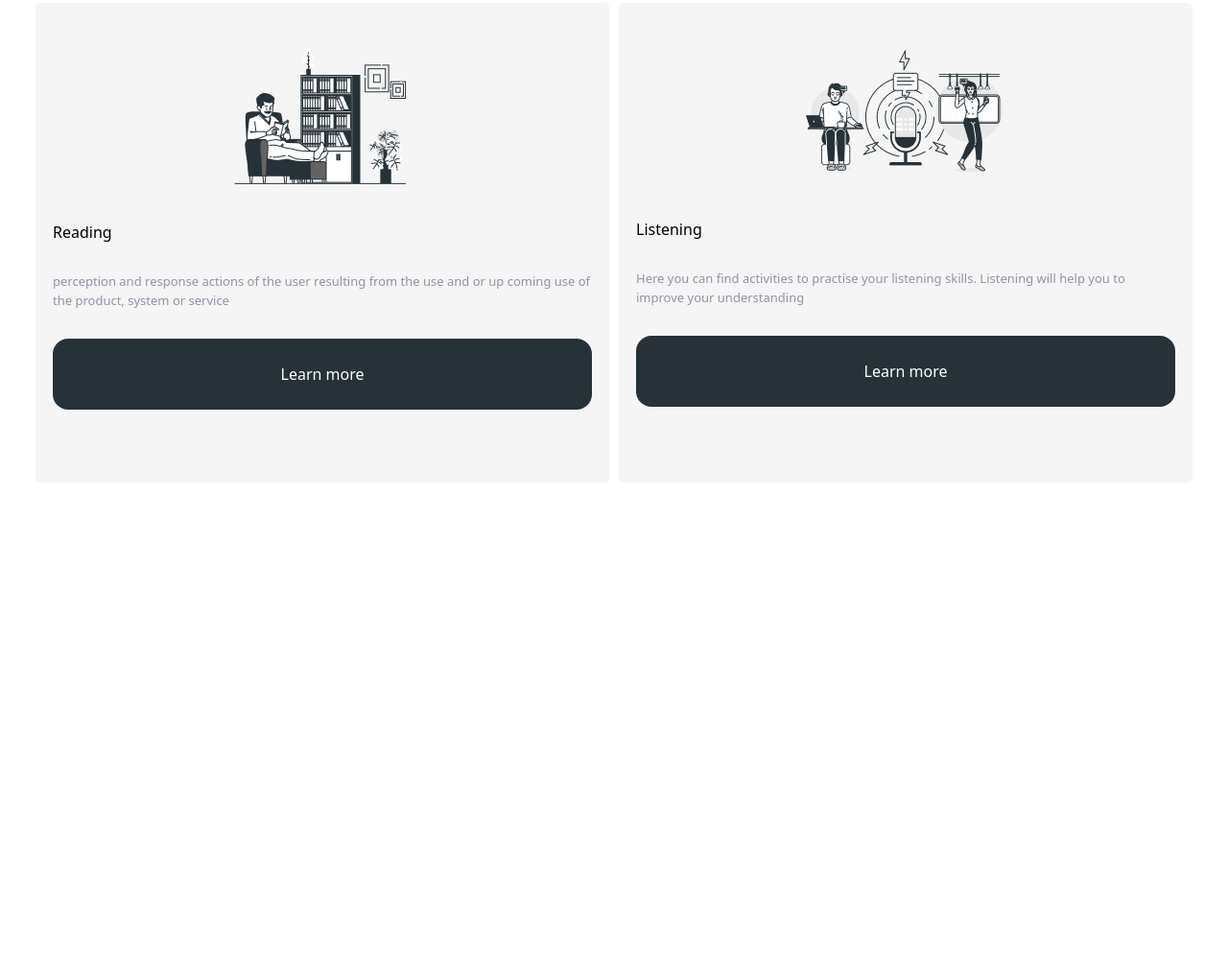
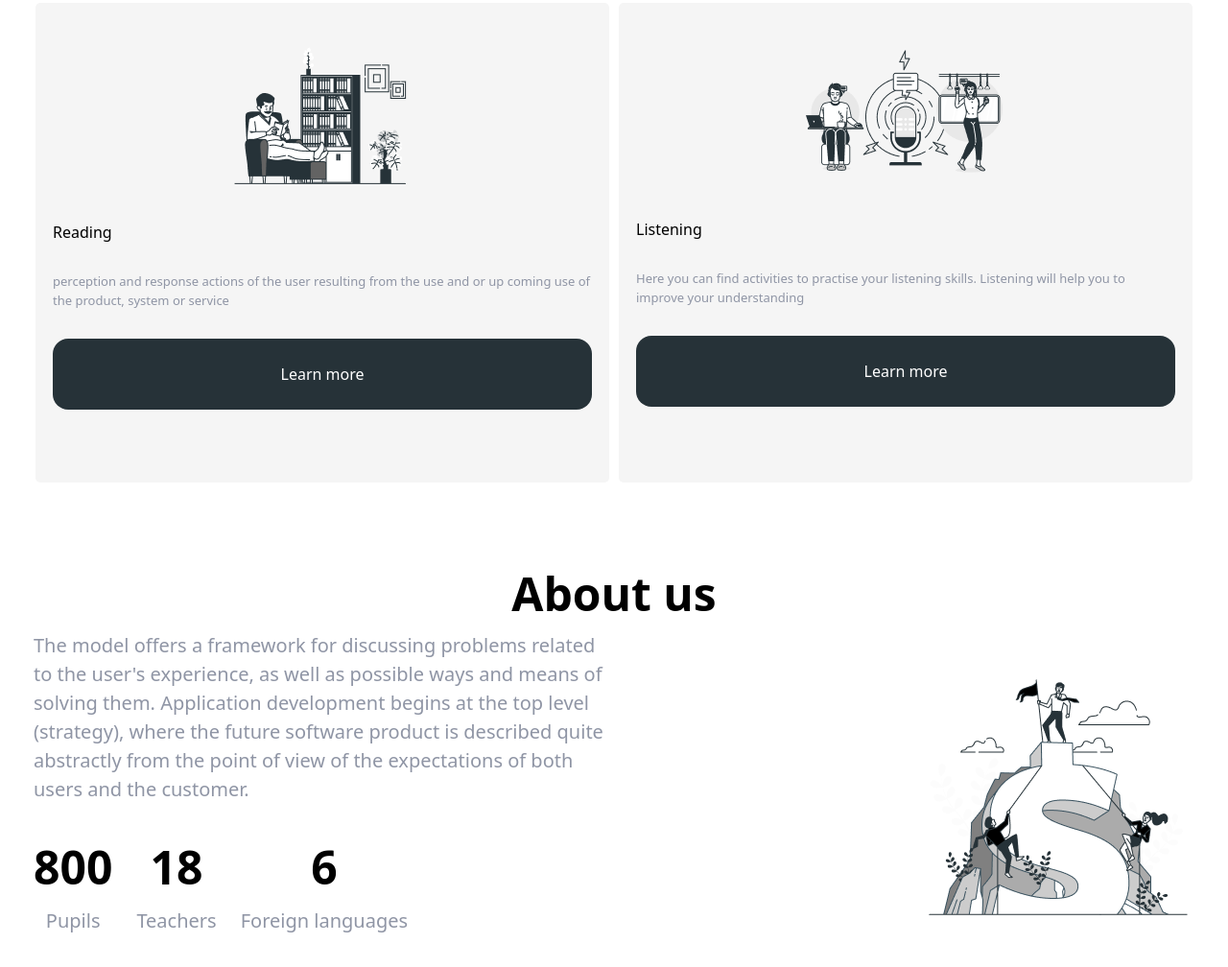
Before and after one commit to muhammadnazarov1724-cell/Britlex, a website: page index.html in a window 1280 px wide. Shown: the part 1460-2468 px from the top of the page at 96% size. Before the commit the page ends 2043 px from the top, so only its background shows below. Drawn offline with Linux system fonts and the light colour scheme.

Commit message:
main section3

```diff
--- a/index.html
+++ b/index.html
@@ -55,8 +55,14 @@
         </div>
       </section>
       <section class="my-[80px] px-[12px]">
-        <p class="text-[24px] font-bold text-center sm:text-[36px] lg:text-[36px] ">Skills</p>
-        <div class="flex flex-col gap-[10px] sm:grid grid-cols-2 lg:max-w-[1280px] m-auto justify-between md:px-[25px] my-[40px]">
+        <p
+          class="text-[24px] font-bold text-center sm:text-[36px] lg:text-[36px]"
+        >
+          Skills
+        </p>
+        <div
+          class="flex flex-col gap-[10px] sm:grid grid-cols-2 lg:max-w-[1280px] m-auto justify-between md:px-[25px] my-[40px]"
+        >
           <div
             class="h-[600px] flex flex-col gap-[30px] bg-[#F5F5F5] rounded-[5px] px-[18px] py-[40px] gap-[20px]"
           >
@@ -130,7 +136,8 @@
             <p class="">Listening</p>
             <div class="flex flex-col gap-[20px]">
               <p class="text-[#8F95A5] text-[13px]">
-               Here you can find activities to practise your listening skills. Listening will help you to improve your understanding
+                Here you can find activities to practise your listening skills.
+                Listening will help you to improve your understanding
               </p>
             </div>
             <button
@@ -139,8 +146,40 @@
               Learn more
             </button>
           </div>
+        </div>
+      </section>
+      <section class="my-[70px] px-[35px] max-w-[1150px] m-auto lg:max-w-[1280px] lg:m-auto lg:justify-between">
+        <p class="text-[25px] font-bold text-center sm:text-[30px] md:text-[36px] lg:text-[48px]">About us</p>
+        <div class="flex flex-col flex flex-col md:flex-row-reverse  max-w-[1150px] m-auto justify-between items-center lg:max-w-[1280px] lg:m-auto lg:justify-between">
+        <div class="flex justify-center my-[35px]">
+          <img src="./images/Business competition-bro 1.png" alt="" />
+        </div>
+        <div class="md:w-[50%]">
+          <p class="text-[#8F95A5] text-[14px] text-center md:text-start lg:text-[20px]">
+            The model offers a framework for discussing problems related to the
+            user's experience, as well as possible ways and means of solving
+            them. Application development begins at the top level (strategy),
+            where the future software product is described quite abstractly from
+            the point of view of the expectations of both users and the
+            customer.
+          </p>
+          <div class="my-[30px] sm:flex gap-[25px] md:justify-start">
+            <div class="flex flex-col gap-[5px] items-center ">
+              <p class="font-bold text-[25px] lg:text-[48px]">800</p>
+              <p class="font-[13px] text-[#8F95a5] lg:text-[20px]">Pupils</p>
+            </div>
+            <div class="flex flex-col gap-[5px] items-center ">
+              <p class="font-bold text-[25px] lg:text-[48px]">18</p>
+              <p class="font-[13px] text-[#8F95a5] lg:text-[20px]">Teachers</p>
+            </div>
+            <div class="flex flex-col gap-[5px] items-center ">
+              <p class="font-bold text-[25px] lg:text-[48px]">6</p>
+              <p class="font-[13px] text-[#8F95a5] lg:text-[20px]">Foreign languages</p>
+            </div>
+          </div>
+        </div>
+                </div>
 
-        </div>
       </section>
     </main>
   </body>
```
Also changed, not shown: images/Business competition-bro 1.png (added), src/output.css.
